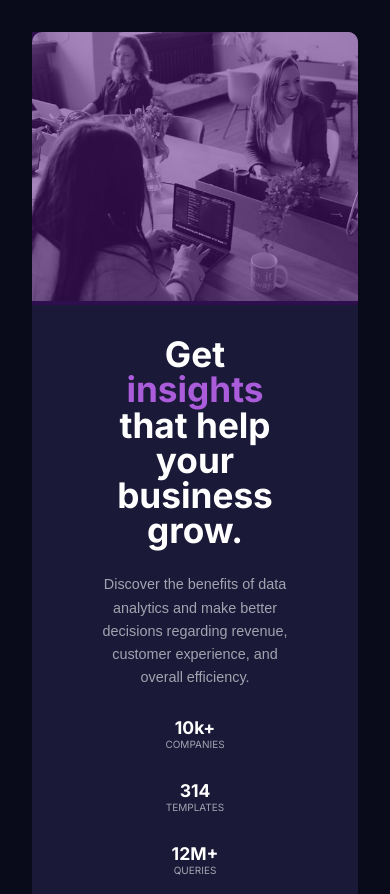
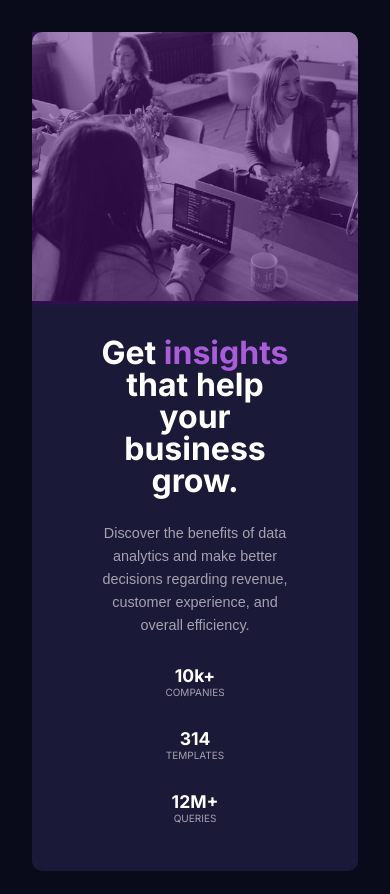
Before and after one commit to Evavic44/Stats-Preview-Card-Frontendmentor, a plain HTML site: page index.html in a window 390 px wide. Shown: the top 894 px of the page. Drawn offline with Linux system fonts and the light colour scheme.

Commit message:
Align heading on mobile

```diff
--- a/style.css
+++ b/style.css
@@ -176,8 +176,8 @@ img {
 
 @media(max-width: 600px) {
     .main-heading {
-        font-size: 2.2rem;
-        margin: 0 30px;
+        font-size: 2rem;
+        margin: 0 20px;
     }
 
     .main-paragraph {
```
